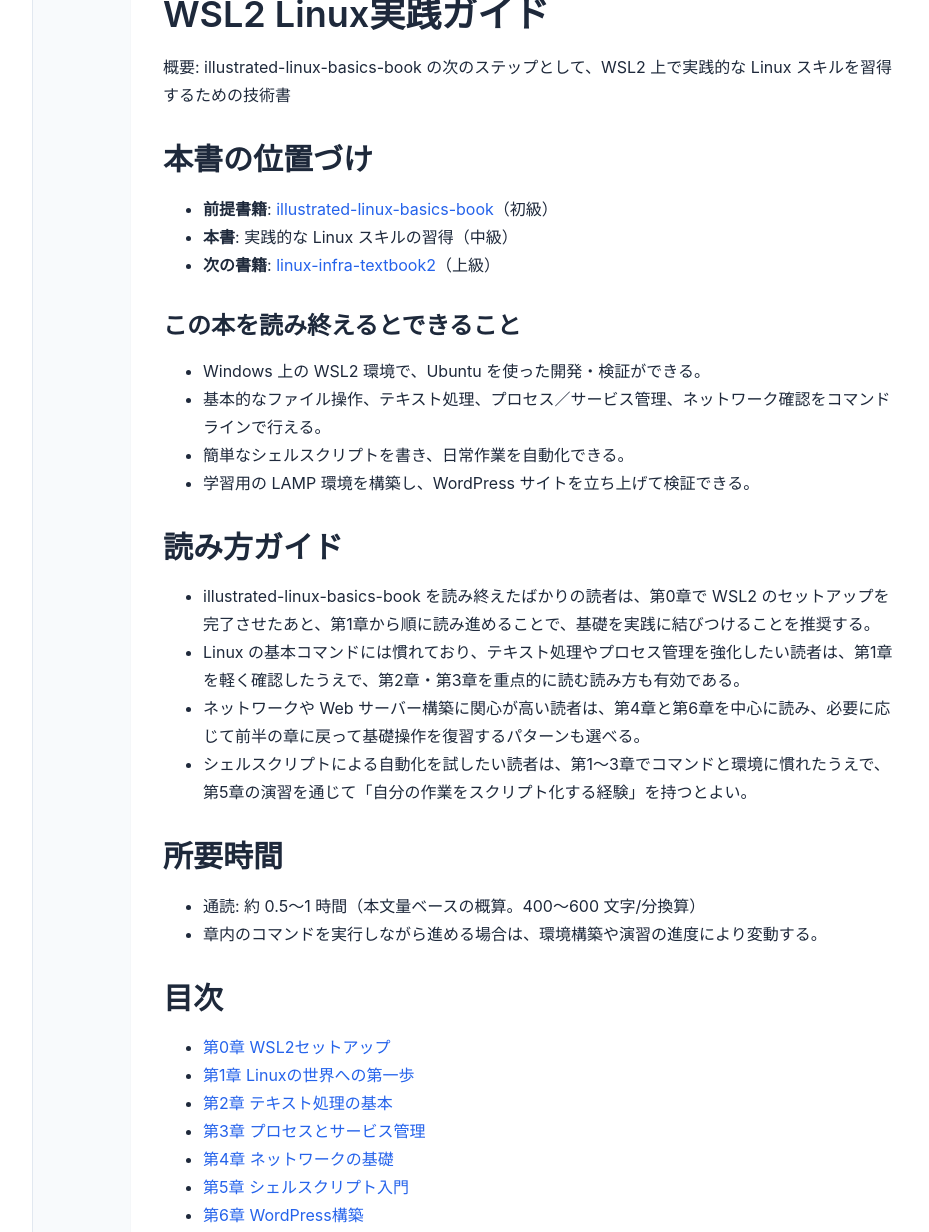
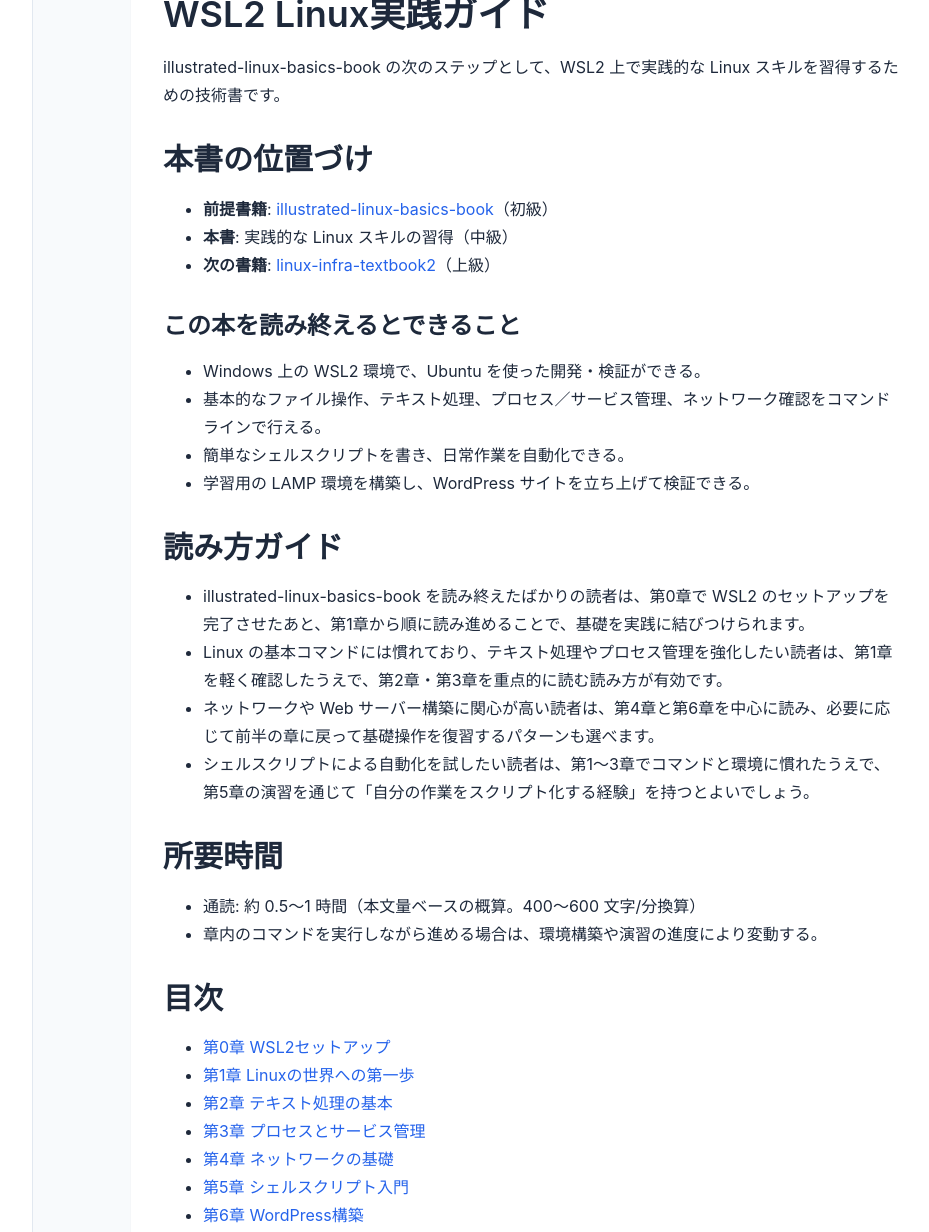
Before and after one commit to itdojp/wsl2-linux-essentials-book, a Jekyll site: the page built from docs/index.md, in a window 1280 px wide and 1400 px high, cut to the strip 168-1400 px from the top of the window. Shown: the whole strip, without its empty margins (247-1176 px from the left). Built offline with Jekyll 4.4.1, drawn with Linux system fonts in a browser that asks for light colours.

Commit message:
docs: トップ説明と導線の整備（公開ページリンク）

```diff
--- a/docs/index.md
+++ b/docs/index.md
@@ -5,13 +5,13 @@
 
 # WSL2 Linux実践ガイド
 
-概要: illustrated-linux-basics-book の次のステップとして、WSL2 上で実践的な Linux スキルを習得するための技術書
+illustrated-linux-basics-book の次のステップとして、WSL2 上で実践的な Linux スキルを習得するための技術書です。
 
 ## 本書の位置づけ
 
-- **前提書籍**: [illustrated-linux-basics-book](https://github.com/itdojp/illustrated-linux-basics-book)（初級）
+- **前提書籍**: [illustrated-linux-basics-book](https://itdojp.github.io/illustrated-linux-basics-book/)（初級）
 - **本書**: 実践的な Linux スキルの習得（中級）
-- **次の書籍**: [linux-infra-textbook2](https://github.com/itdojp/linux-infra-textbook2)（上級）
+- **次の書籍**: [linux-infra-textbook2](https://itdojp.github.io/linux-infra-textbook2/)（上級）
 
 ### この本を読み終えるとできること
 
@@ -22,10 +22,10 @@
 
 ## 読み方ガイド
 
-- illustrated-linux-basics-book を読み終えたばかりの読者は、第0章で WSL2 のセットアップを完了させたあと、第1章から順に読み進めることで、基礎を実践に結びつけることを推奨する。
-- Linux の基本コマンドには慣れており、テキスト処理やプロセス管理を強化したい読者は、第1章を軽く確認したうえで、第2章・第3章を重点的に読む読み方も有効である。
-- ネットワークや Web サーバー構築に関心が高い読者は、第4章と第6章を中心に読み、必要に応じて前半の章に戻って基礎操作を復習するパターンも選べる。
-- シェルスクリプトによる自動化を試したい読者は、第1〜3章でコマンドと環境に慣れたうえで、第5章の演習を通じて「自分の作業をスクリプト化する経験」を持つとよい。
+- illustrated-linux-basics-book を読み終えたばかりの読者は、第0章で WSL2 のセットアップを完了させたあと、第1章から順に読み進めることで、基礎を実践に結びつけられます。
+- Linux の基本コマンドには慣れており、テキスト処理やプロセス管理を強化したい読者は、第1章を軽く確認したうえで、第2章・第3章を重点的に読む読み方が有効です。
+- ネットワークや Web サーバー構築に関心が高い読者は、第4章と第6章を中心に読み、必要に応じて前半の章に戻って基礎操作を復習するパターンも選べます。
+- シェルスクリプトによる自動化を試したい読者は、第1〜3章でコマンドと環境に慣れたうえで、第5章の演習を通じて「自分の作業をスクリプト化する経験」を持つとよいでしょう。
 
 ## 所要時間
 - 通読: 約 0.5〜1 時間（本文量ベースの概算。400〜600 文字/分換算）
```
